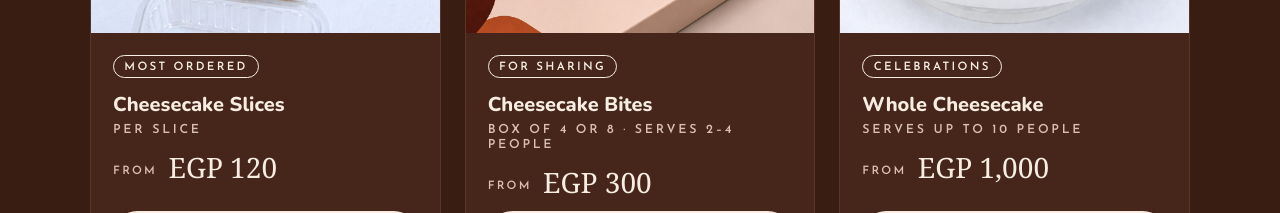
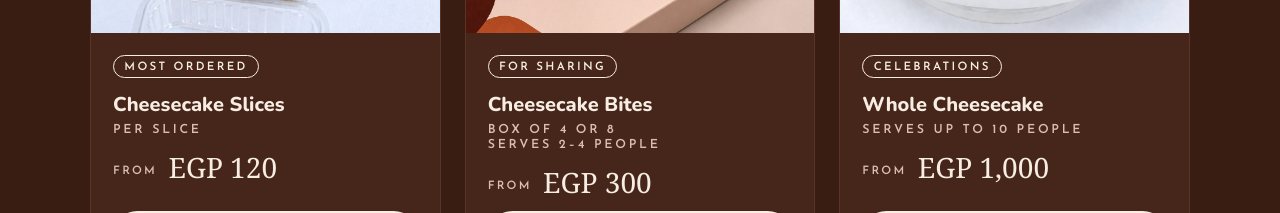
Before and after one commit to moabdelbasset/bugaas-website, a plain HTML site: page index.html in a window 1280 px wide. Shown: the part 840-1053 px from the top of the page. Drawn offline with nearby package versions, Linux system fonts and the light colour scheme; a web font is replaced by a local one.

Commit message:
Bites card: serving size on its own line
Co-Authored-By: Claude Opus 5.5 <noreply@anthropic.com>
Claude-Session: https://claude.ai/code/session_01JkXZCz5WKRNvhTTP2Rh73C

```diff
--- a/index.html
+++ b/index.html
@@ -634,7 +634,7 @@ PRODUCTS.forEach(p => {
     <div class="ph">${p.soon ? `<div class="fph">${CAKE}<span>Coming soon</span></div>` : `<img src="${p.img}" alt="${p.name}${p.size ? ", " + p.size : ""}" loading="lazy">`}</div>
     <div class="body">
       <span class="chip">${p.chip}</span>
-      <h3>${p.name}</h3>${p.size ? `<span class="label size">${p.size}</span>` : p.perPiece ? `<span class="label size">Per ${p.unit.replace(/s$/, "")}</span>` : ""}
+      <h3>${p.name}</h3>${p.size ? `<span class="label size">${p.size.split(" · ").join("<br>")}</span>` : p.perPiece ? `<span class="label size">Per ${p.unit.replace(/s$/, "")}</span>` : ""}
       ${p.soon ? "" : `<span class="price">${p.sizes || p.from ? `<small>From</small> ` : ""}${fmt(minPrice(p))}</span>`}
       ${p.soon ? `<span class="btn cta" aria-disabled="true">Coming soon</span>` : `<span class="btn cta">${p.perPiece || p.sizes ? "Choose your flavours" : "Choose your flavour"}<svg aria-hidden="true"><use href="#arrow"/></svg></span>`}
     </div>`;
```
